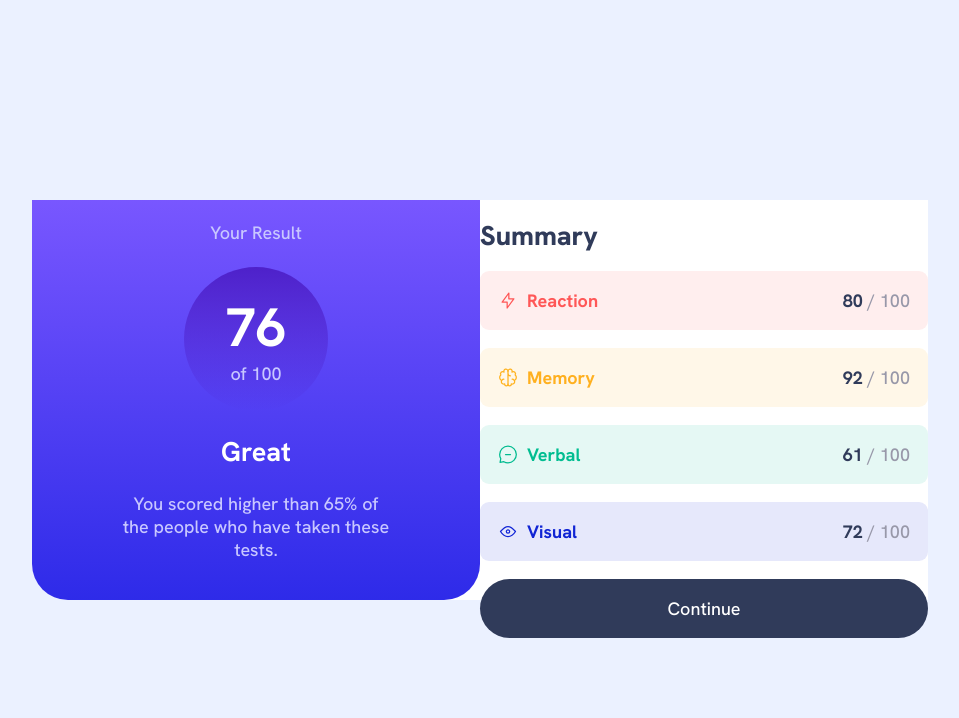
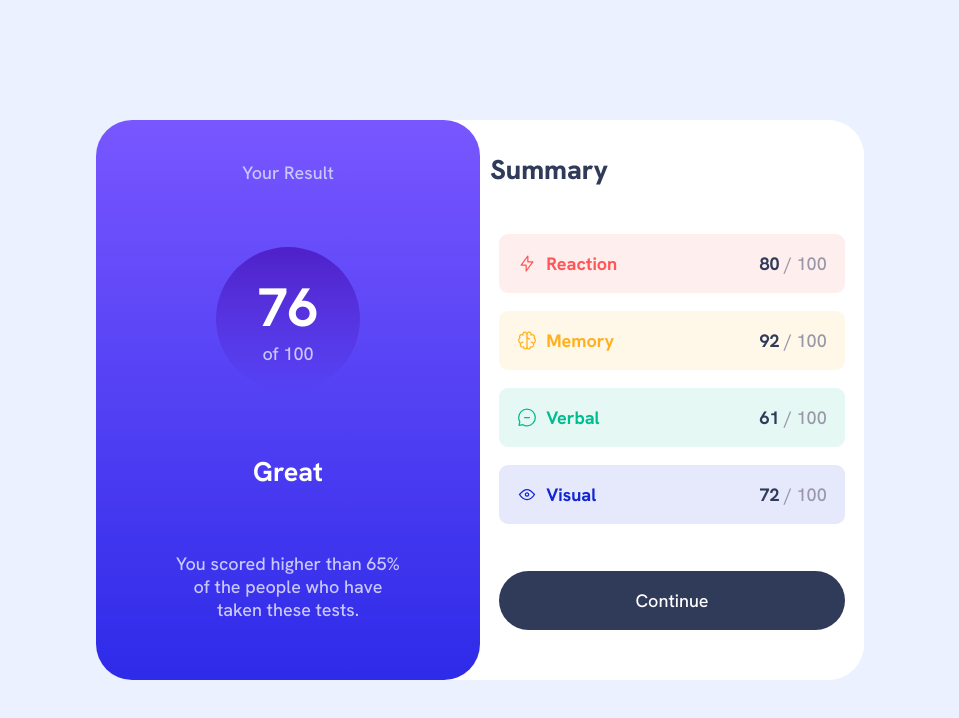
Before and after one commit to DanijelOsovnikar/Results-summary-component, a plain HTML site: page index.html in a window 1280 px wide. Shown: the whole page, without its empty margins (160-1119 px from the left). Drawn offline with Linux system fonts and the light colour scheme.

Commit message:
Desktop done

```diff
--- a/scss/style.scss
+++ b/scss/style.scss
@@ -80,6 +80,7 @@
       width: 100%;
       border-radius: 3rem;
       border: none;
+      margin-bottom: 2rem;
     }
   }
 }
@@ -176,6 +177,7 @@
     }
   }
 }
+
 @media screen and (min-width: 1024px) {
   body {
     background-color: $paleBlue;
@@ -186,19 +188,34 @@
     align-items: center;
   }
   .container {
-    width: 70%;
-    height: 50%;
+    width: 60%;
+    height: 70%;
     background-color: $white;
     border-radius: 2rem;
     flex-direction: row;
     .purple {
       height: 100%;
       width: 50%;
+      border-radius: 2rem;
     }
     .white {
       height: 100%;
       width: 50%;
       margin: unset;
+      display: flex;
+      flex-direction: column;
+      justify-content: space-around;
+      align-items: center;
+      border-radius: 2rem;
+      h1 {
+        width: 90%;
+      }
+      .cards {
+        width: 90%;
+      }
+      button {
+        width: 90%;
+      }
     }
   }
 }
```
Also changed, not shown: css/style.css.
